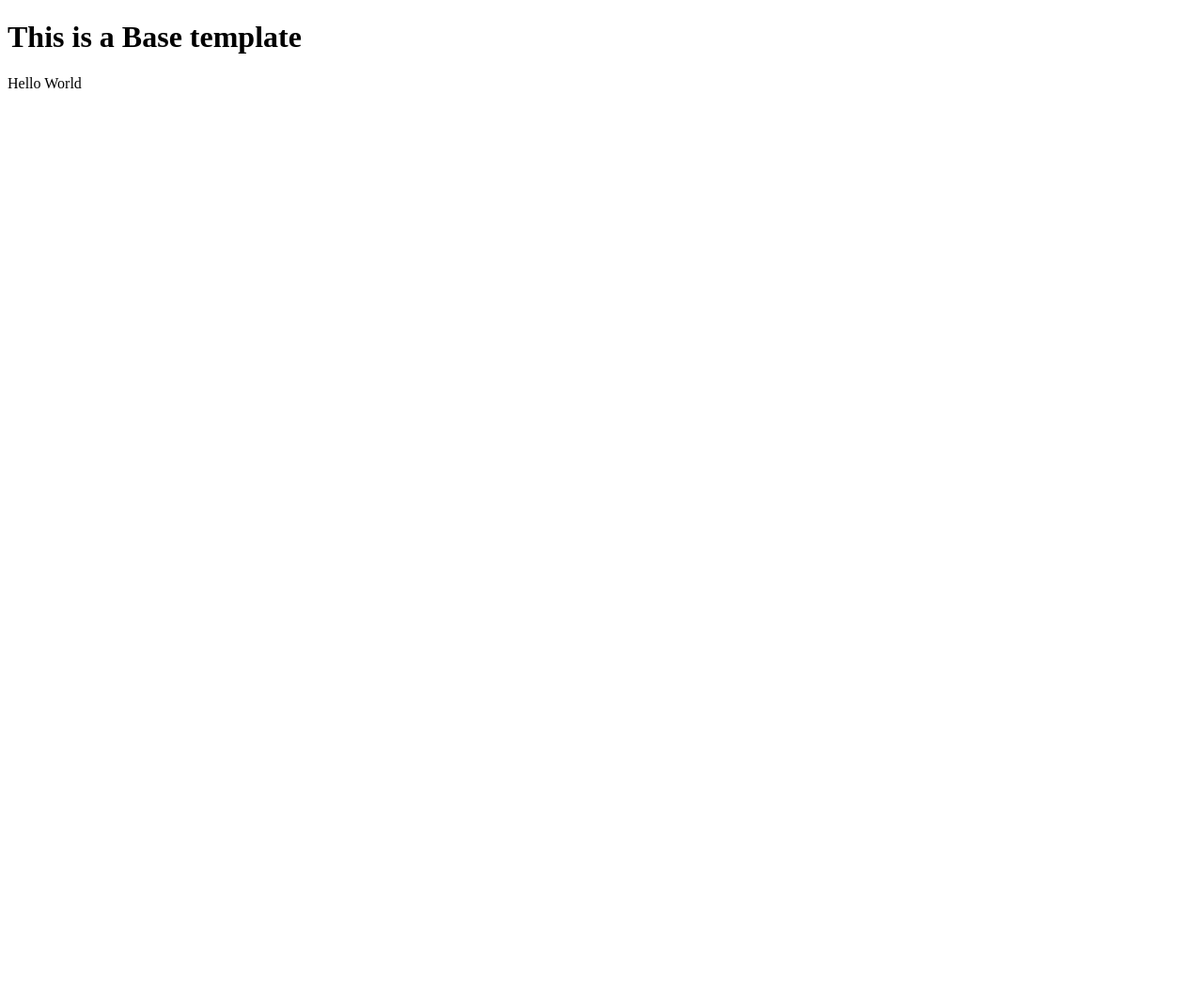
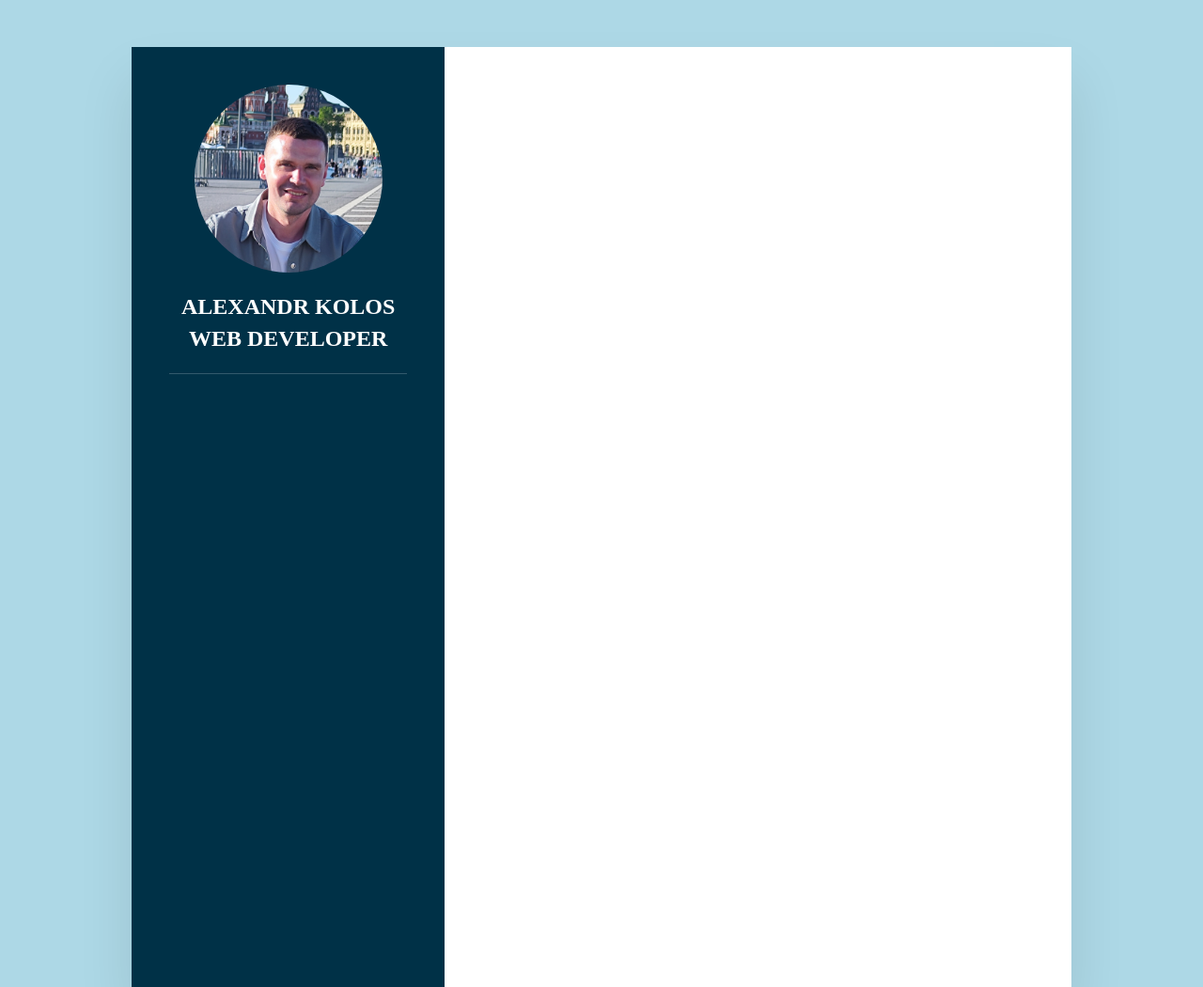
Before and after one commit to Alexandr-Kolos/rsschool-cv, a plain HTML site: page index.html in a window 1280 px wide. Shown: the top 1050 px of the page at 94% size. Before the commit the page ends 800 px from the top, so only its background shows below. Drawn offline with Linux system fonts and the light colour scheme.

Commit message:
feat: add new img and styles

```diff
--- a/index.html
+++ b/index.html
@@ -3,10 +3,20 @@
 <head>
     <meta charset="UTF-8">
     <meta name="viewport" content="width=device-width, initial-scale=1.0">
-    <title>Document</title>
+    <title>My CV</title>
+    <link rel="stylesheet" type="text/css" href="style.css">
 </head>
 <body>
-    <h1>This is a Base template</h1>
-    <p>Hello World</p>
+    <div class="container">
+        <div class="left_side">
+            <div class="mainText">
+                <div class="imgBox">
+                    <img src="../rsschool-cv/img/img.jpg" alt="picture">
+                </div>
+                <h1>Alexandr Kolos<br><span>Web Developer</span></h1>
+            </div>
+        </div>
+        <div class="right_side"></div>
+    </div>
 </body>
 </html>
--- a/style.css
+++ b/style.css
@@ -1,13 +1,76 @@
+*
+{
+  margin: 0;
+  padding: 0;
+  box-sizing: border-box;
+  font-family: 'Poppins', sens-serif;
+}
+
 body {
-    background-color: lightblue;
-  }
+  background-color: lightblue;
+  display: flex;
+  justify-content: center;
+  align-items: center;
+  min-height: 100vh;
+}
 
-  h1 {
-    color: white;
-    text-align: center;
-  }
+.container {
+  position: relative;
+  width: 100%;
+  max-width: 1000px;
+  min-height: 1000px;
+  margin: 50px;
+  background: #ffffff;
+  display: grid;
+  grid-template-columns: 1fr 2fr;
+  box-shadow: 0 35px 55px rgba(0, 0, 0, 0.1);
+}
 
-  p {
-    font-family: verdana;
-    font-size: 20px;
-  }
+.container .left_side {
+  position: relative;
+  background: #003147;
+  padding: 40px;
+
+}
+
+.mainText{
+  position: relative;
+  display: flex;
+  flex-direction: column;
+  align-items: center;
+  padding-bottom: 20px;
+  border-bottom: 1px solid rgba(255, 255, 255, 0.2);
+}
+
+.mainText .imgBox{
+  position: relative;
+  width: 200px;
+  height: 200px;
+  border-radius: 50%;
+  overflow: hidden;
+}
+
+.mainText .imgBox img{
+  position: absolute;
+  top: 0;
+  left: 0;
+  width: 100%;
+  height: 100%;
+  object-fit: cover;
+}
+
+.mainText h1{
+  color: #ffffff;
+  font-size: 1.5em;
+  margin-top: 20px;
+  text-transform: uppercase;
+  text-align: center;
+  font-weight: 600;
+  line-height: 1.4em;
+}
+
+.container .right_side {
+  position: relative;
+  background: #ffffff;
+  padding: 40px;
+}
```
Also changed, not shown: img/img.jpg (added).
